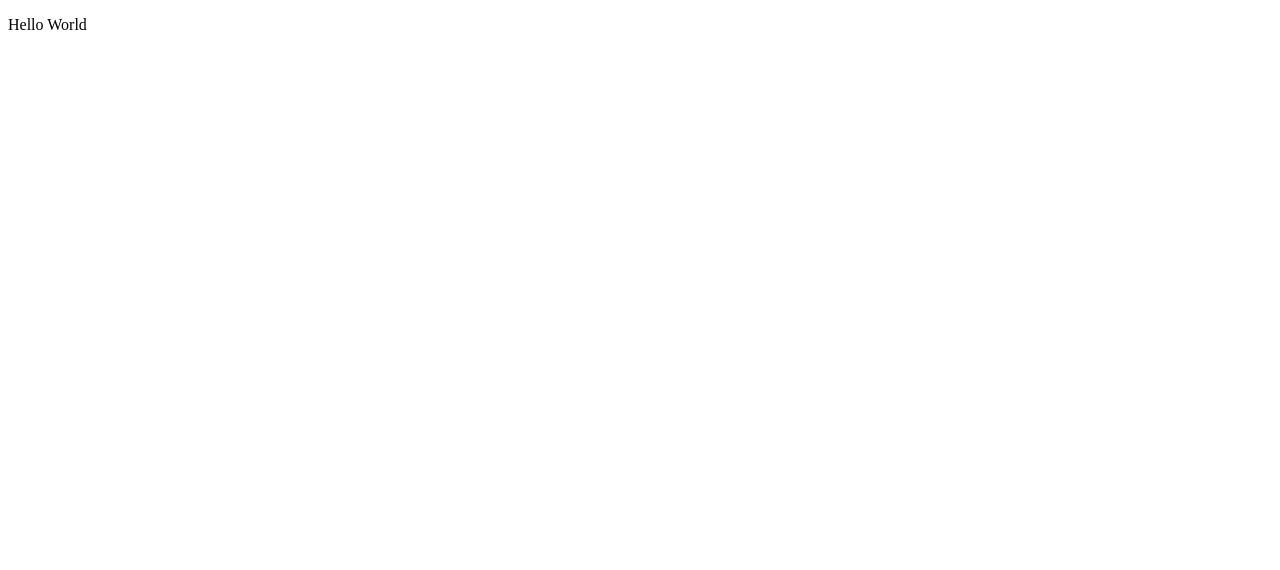
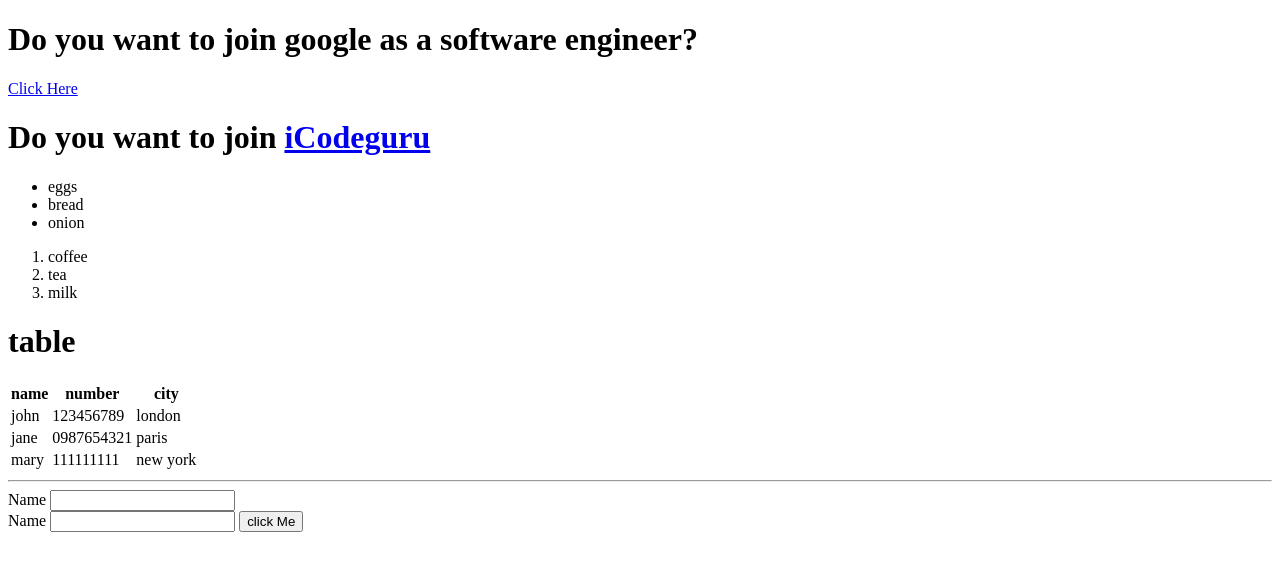
Before and after one commit to memoona-77/HTMLweb, a plain HTML site: page index.html in a window 1280 px wide. Drawn offline with Linux system fonts and the light colour scheme.

Commit message:
first message

```diff
--- a/index.html
+++ b/index.html
@@ -1,12 +1,70 @@
 <!DOCTYPE html>
 <html lang="en">
+
 <head>
     <meta charset="UTF-8">
     <meta name="viewport" content="width=device-width, initial-scale=1.0">
     <title>Document</title>
 </head>
+
 <body>
-    <p>Hello World</p>
+    <h1>Do you want to join google as a software engineer? </h1>
+    <a href="https://www.google.com">Click Here</a>
+
+    <h1>Do you want to join
+        <a href="https://www.icode.guru">iCodeguru</a>
+    </h1>
+
+
+    <ul>
+        <li>eggs</li>
+        <li>bread</li>
+        <li>onion</li>
+    </ul>
+    <ol>
+        <li>coffee</li>
+        <li>tea</li>
+        <li>milk</li>
+    </ol>
+
+
+
+
+    <h1>table</h1>
+
+    <table>
+        <tr>
+            <th>name</th>
+            <th>number</th>
+            <th>city</th>
+        </tr>
+        <tr>
+            <td>john</td>
+            <td>123456789</td>
+            <td>london</td>
+        </tr>
+        <tr>
+            <td>jane</td>
+            <td>0987654321</td>
+            <td>paris</td>
+        </tr>
+        <tr>
+            <td>mary</td>
+            <td>111111111</td>
+            <td>new york</td>
+
+
+        </tr>
+    </table>
+    <hr>
+    <form>
+        <label for="name">Name</label>
+        <input type="text"> <br>
+        <label for="name">Name</label>
+        <input type="number">
+        <button>click Me</button>
+    </form>
 
 </body>
+
 </html>
```
